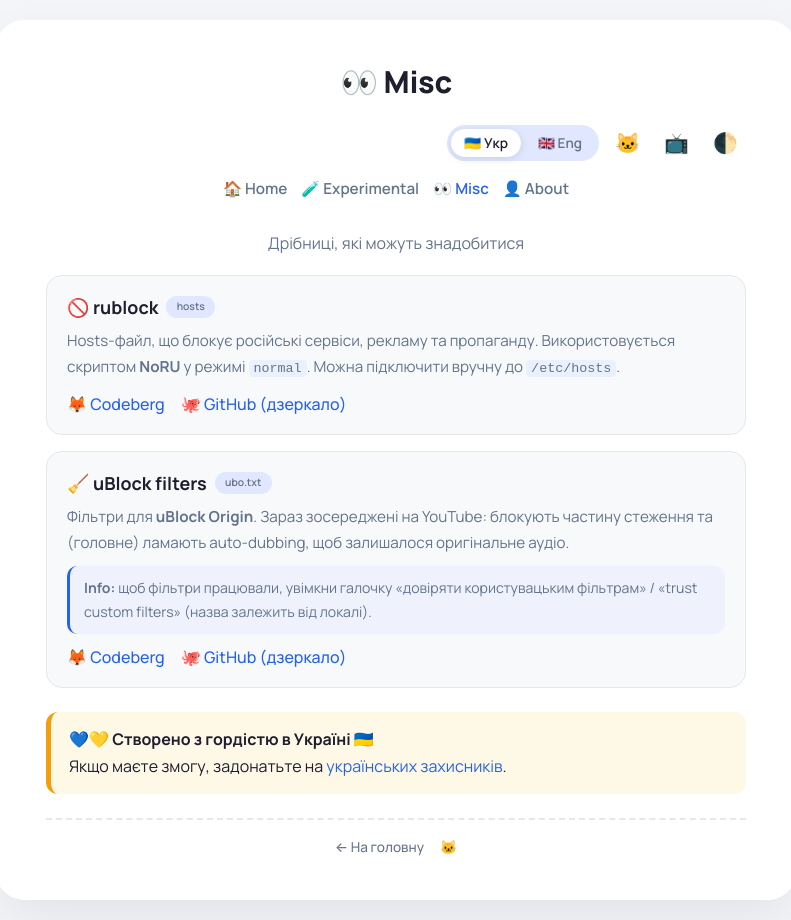
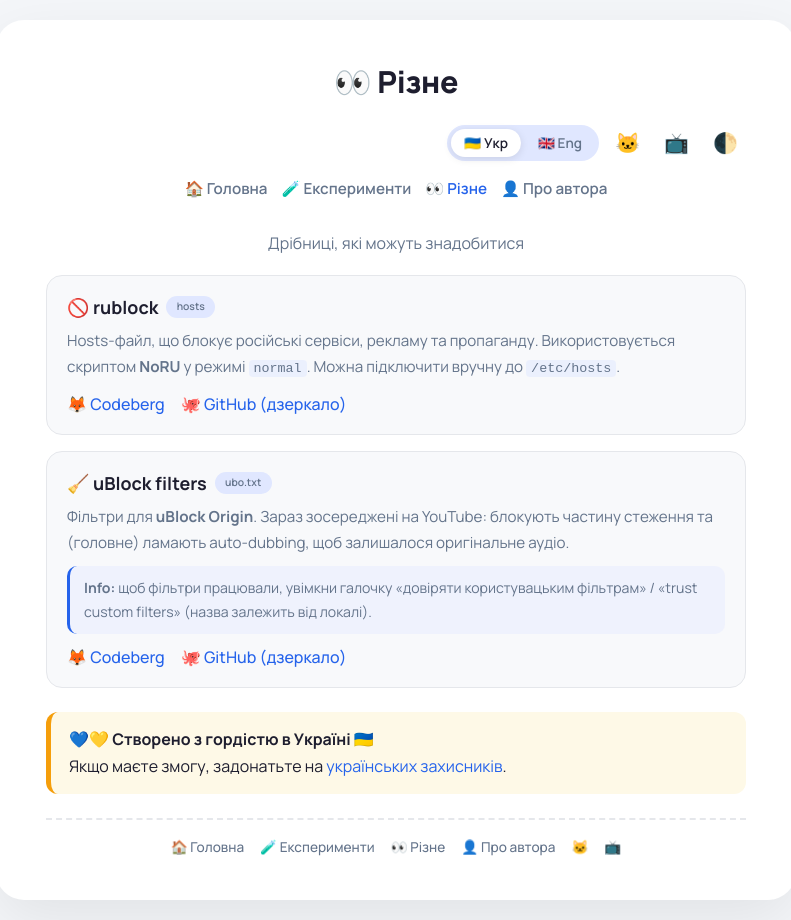
Before and after one commit to ualinuxoid/ualinuxoid.github.io, a plain HTML site: page misc/index.html in a window 1280 px wide. Shown: the whole page, without its empty margins (244-1035 px from the left). Drawn offline with Linux system fonts and the light colour scheme.

Commit message:
i18n: translate header/nav and unify footer with 📺 on /misc

```diff
--- a/misc/index.html
+++ b/misc/index.html
@@ -172,7 +172,7 @@
 
 <div id="main-content">
 <div class="header">
-    <h1 data-i18n="page-title">👀 Misc</h1>
+    <h1 data-i18n="page-title">👀 Різне</h1>
     <div class="header-bar">
         <div class="header-controls">
             <div class="lang-switch" role="group" aria-label="Language">
@@ -184,10 +184,10 @@
             <button class="icon-btn" id="themeToggle" type="button" aria-label="Toggle theme">🌓</button>
         </div>
         <div class="nav">
-            <a href="/" data-i18n="nav-home">🏠 Home</a>
-            <a href="/experimental" data-i18n="nav-exp">🧪 Experimental</a>
-            <a href="/misc" class="active" data-i18n="nav-misc">👀 Misc</a>
-            <a href="/me" data-i18n="nav-about">👤 About</a>
+            <a href="/" data-i18n="nav-home">🏠 Головна</a>
+            <a href="/experimental" data-i18n="nav-exp">🧪 Експерименти</a>
+            <a href="/misc" class="active" data-i18n="nav-misc">👀 Різне</a>
+            <a href="/me" data-i18n="nav-about">👤 Про автора</a>
         </div>
     </div>
 </div>
@@ -218,7 +218,14 @@
 
 <div class="donate-box">💙💛 <strong>Створено з гордістю в Україні 🇺🇦</strong><br />Якщо маєте змогу, задонатьте на <a href="https://war.ukraine.ua" target="_blank" rel="noopener">українських захисників</a>.</div>
 <hr>
-<div class="footer"><div class="footer-links"><a href="/" data-i18n="foot-home">← На головну</a><a href="/cat/">🐱</a></div></div>
+<div class="footer"><div class="footer-links">
+<a href="/" data-i18n="nav-home">🏠 Головна</a>
+<a href="/experimental" data-i18n="nav-exp">🧪 Експерименти</a>
+<a href="/misc" data-i18n="nav-misc">👀 Різне</a>
+<a href="/me" data-i18n="nav-about">👤 Про автора</a>
+<a href="/cat/">🐱</a>
+<a href="/pipes/">📺</a>
+</div></div>
 </div>
 
 <div class="lang-block" data-lang="en">
@@ -247,15 +254,34 @@
 
 <div class="donate-box">💙💛 <strong>Proudly created in Ukraine 🇺🇦</strong><br />If you can, please donate to <a href="https://war.ukraine.ua" target="_blank" rel="noopener">Ukrainian defenders</a>.</div>
 <hr>
-<div class="footer"><div class="footer-links"><a href="/" data-i18n="foot-home">← Home</a><a href="/cat/">🐱</a></div></div>
+<div class="footer"><div class="footer-links">
+<a href="/" data-i18n="nav-home">🏠 Home</a>
+<a href="/experimental" data-i18n="nav-exp">🧪 Experimental</a>
+<a href="/misc" data-i18n="nav-misc">👀 Misc</a>
+<a href="/me" data-i18n="nav-about">👤 About</a>
+<a href="/cat/">🐱</a>
+<a href="/pipes/">📺</a>
+</div></div>
 </div>
 </div>
 </div>
 
 <script>
 window.PAGE_I18N = {
-  uk: { 'nav-home':'🏠 Home','nav-exp':'🧪 Experimental','nav-misc':'👀 Misc','nav-about':'👤 About','page-title':'👀 Misc','foot-home':'← На головну' },
-  en: { 'nav-home':'🏠 Home','nav-exp':'🧪 Experimental','nav-misc':'👀 Misc','nav-about':'👤 About','page-title':'👀 Misc','foot-home':'← Home' }
+  uk: {
+    'nav-home': '🏠 Головна',
+    'nav-exp': '🧪 Експерименти',
+    'nav-misc': '👀 Різне',
+    'nav-about': '👤 Про автора',
+    'page-title': '👀 Різне'
+  },
+  en: {
+    'nav-home': '🏠 Home',
+    'nav-exp': '🧪 Experimental',
+    'nav-misc': '👀 Misc',
+    'nav-about': '👤 About',
+    'page-title': '👀 Misc'
+  }
 };
 </script>
 <script src="/assets/js/common.js"></script>
```
